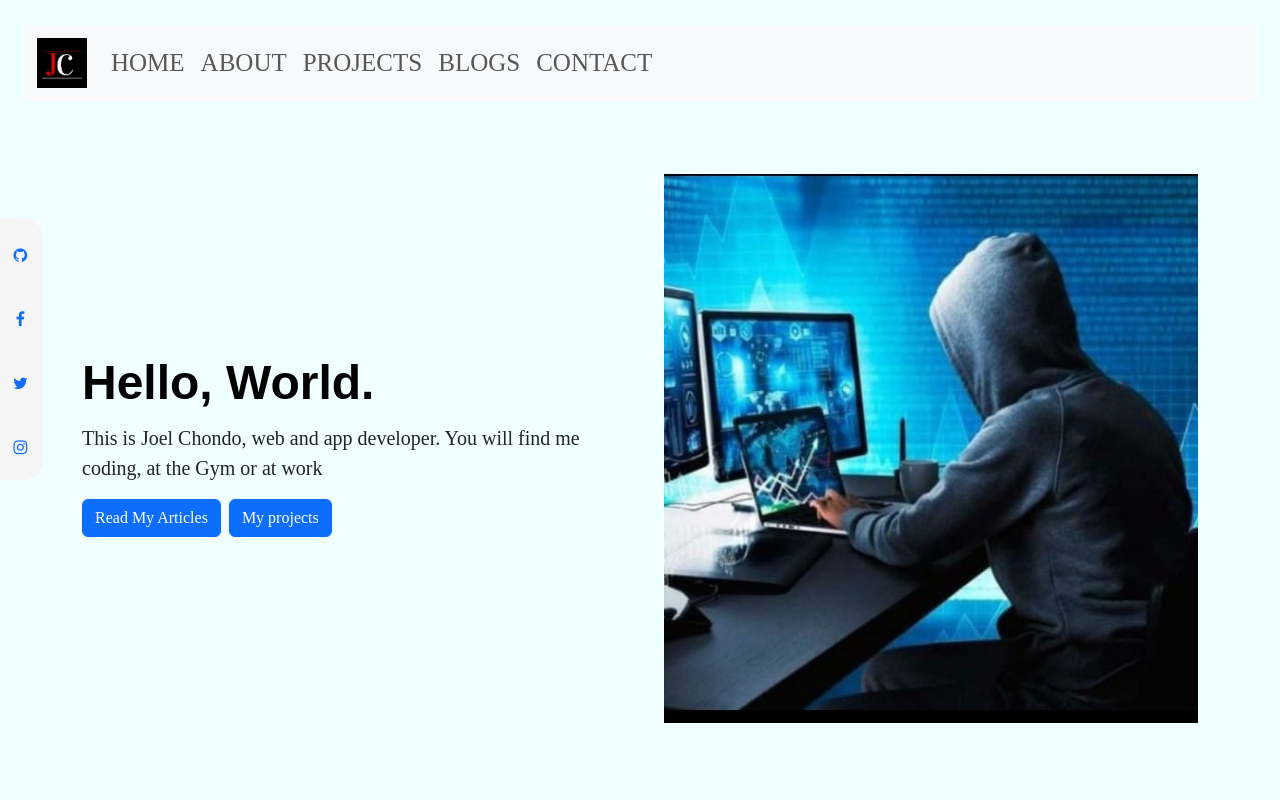
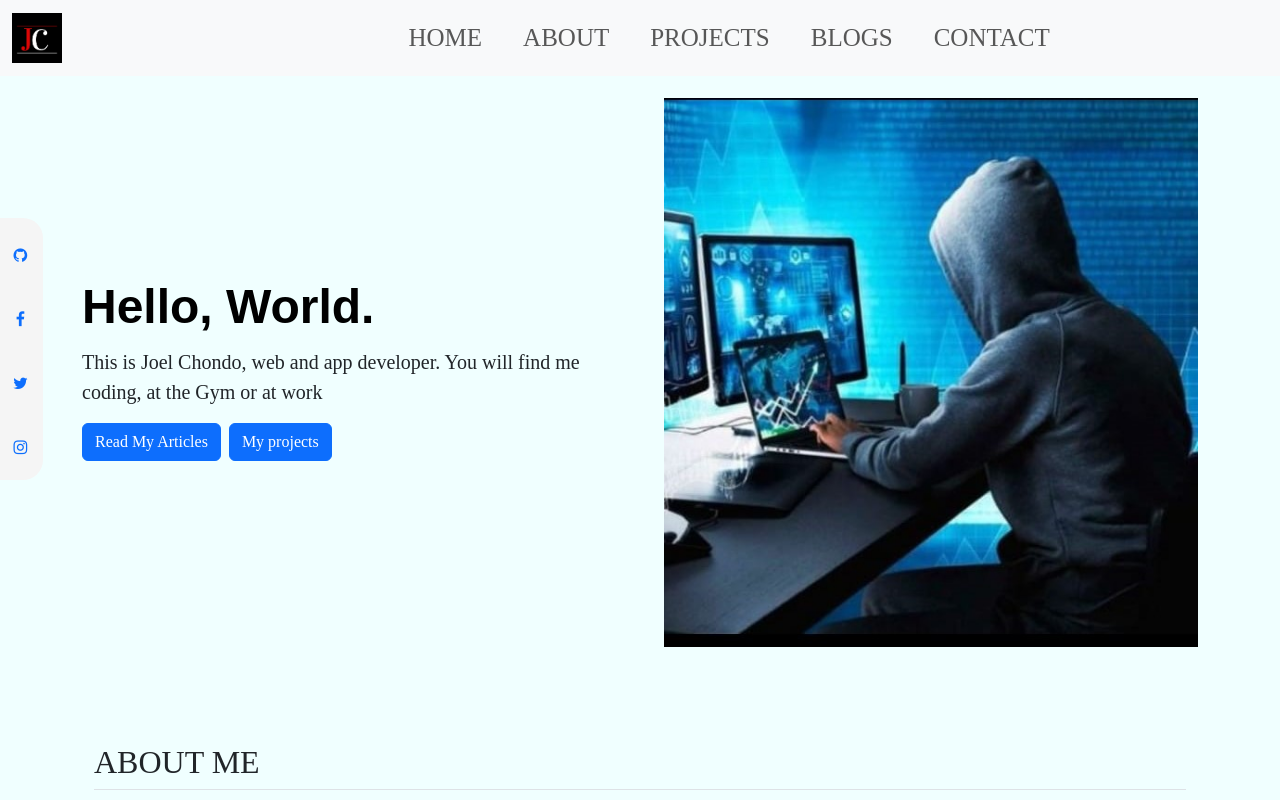
Before and after one commit to J-Chondo/portfolio-website, a plain HTML site: page index.html in a window 1280 px wide. Shown: the top 800 px of the page. Drawn offline with nearby package versions, Linux system fonts and the light colour scheme.

Commit message:
adding a sticky navbar

```diff
--- a/style.css
+++ b/style.css
@@ -7,6 +7,18 @@ body {
 header{
     padding: 25px;
     font-size: 25px;
+}
+.navbar{
+  position: fixed;
+    top:0; left: 0; right:0;
+    box-shadow: var(--box-shadow);
+    z-index: 1000;
+}
+ul{
+  margin-left: 25%;
+}
+ul li {
+  padding-left: 25px;
 }
 .col-10 col-sm-8 col-lg-6 {
     border-radius: 50%;
```
